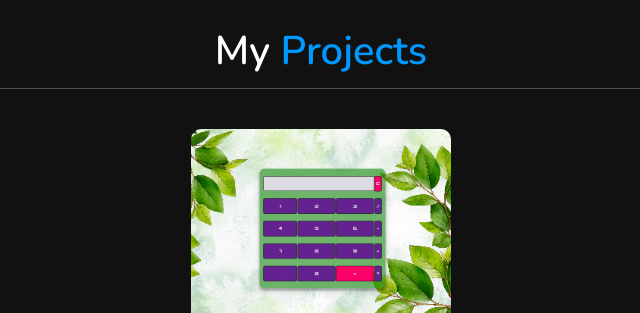
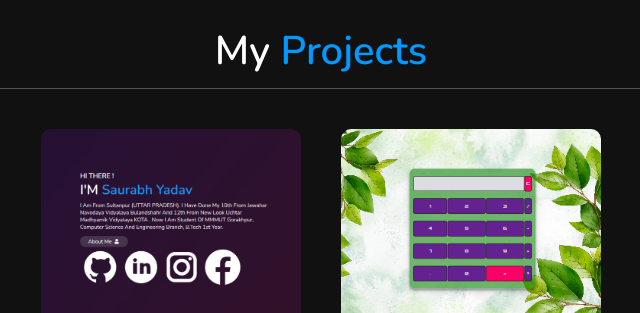
Before and after one commit to saurabh2121/portfolio, a plain HTML site: page index.html in a window 1280 px wide. Shown: the part 1610-1923 px from the top of the page, without its empty margins (494-1134 px from the left). Drawn offline with nearby package versions, Linux system fonts and the light colour scheme.

Commit message:
Update index.html

```diff
--- a/index.html
+++ b/index.html
@@ -109,6 +109,9 @@
 
         <h1 class="heading"> my <span>projects</span> </h1>
         <div class="box-container ">
+               <div class="box">
+                <a href="https://saurabh2121.github.io/portfolio/" target="_blank" ><img src="./projects/portfolio.png" alt="portfolio"></a>
+            </div>
             <div class="box">
                 <a href="https://saurabh2121.github.io/saurabh.github.io/" target="_blank" ><img src="./projects/calculater.png" alt="calculater"></a>
             </div>
```
